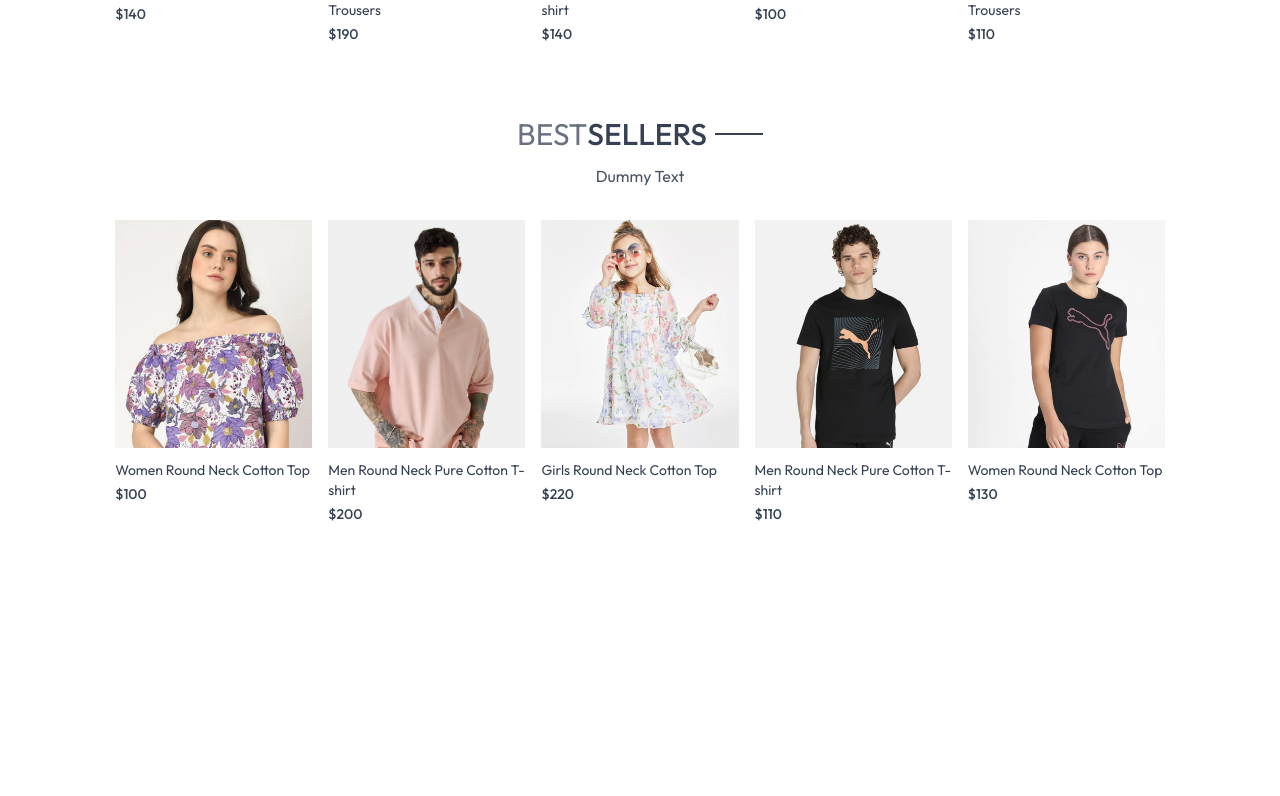
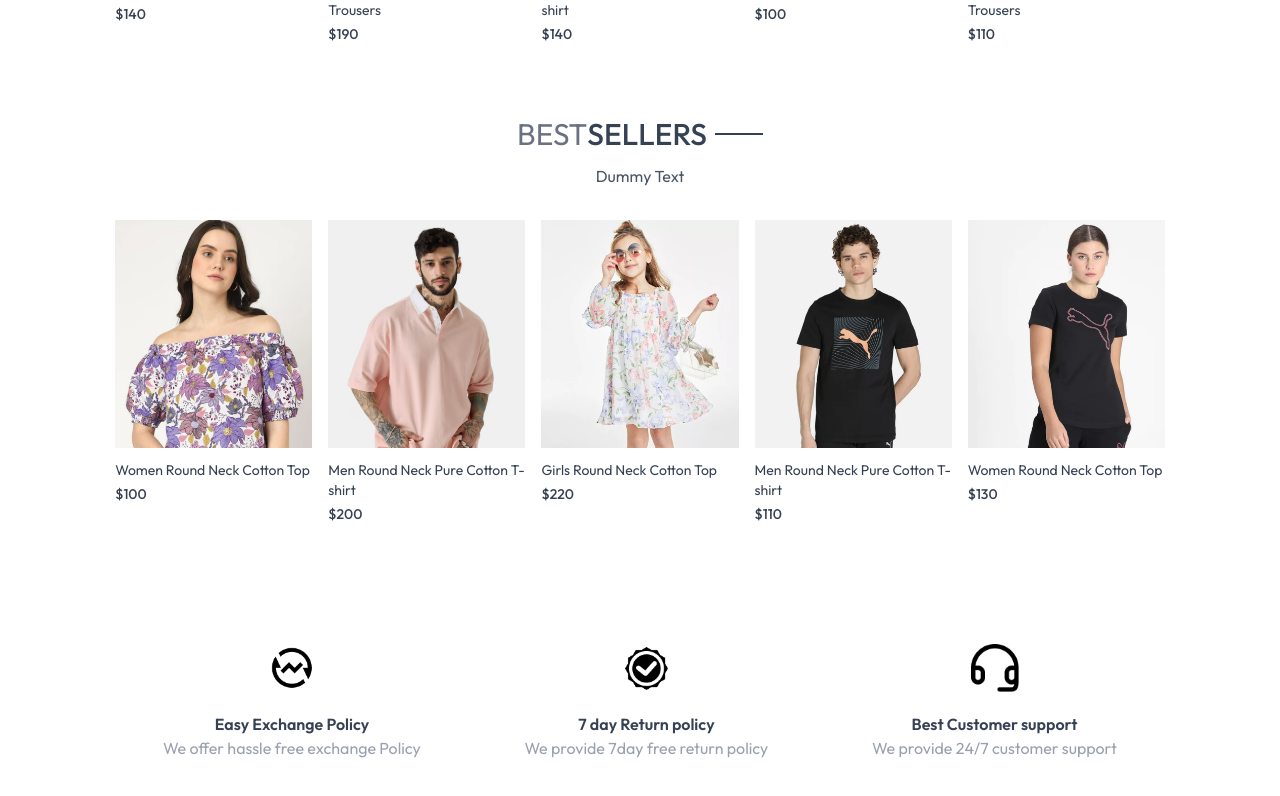
Before and after one commit to satyasootar/Fashion., a React (Vite) app in the folder frontend/: page / in a window 1280 px wide. Shown: the part 1265-2061 px from the top of the page. Before the commit the page ends 1829 px from the top, so only its background shows below. Built offline with nearby package versions, Linux system fonts and the light colour scheme.

Commit message:
add OurPolicy component to display exchange and return policies; update Home page layout

```diff
--- a/frontend/src/components/BestSeller.jsx
+++ b/frontend/src/components/BestSeller.jsx
@@ -17,7 +17,7 @@
         <div className='my-10'>
             <div className='text-center text-3xl py-8' >
                 <Title text1={"BEST"} text2={"SELLERS"} />
-                <p className='w-3/4 m-auto text-xs sm:text-sm md:text-base O text-gray-600' >
+                <p className='w-3/4 m-auto text-xs sm:text-sm md:text-base  text-gray-600' >
                     Dummy Text
                 </p>
             </div>
--- /dev/null
+++ b/frontend/src/components/OurPolicy.jsx
@@ -0,0 +1,26 @@
+import React from 'react'
+import { assets } from '../assets/assets'
+
+const OurPolicy = () => {
+    return (
+        <div className='flex flex-col sm:flex-row justify-around gap-12 sm:gap-2 text-center py-20 text-xs sm:text-sm md:text-base text-gray-700' >
+            <div>
+                <img src={assets.exchange_icon} className='w-12 m-auto mb-5' />
+                <p className='font-semibold'>Easy Exchange Policy</p>
+                <p className='text-gray-400' >We offer hassle free exchange Policy</p>
+            </div>
+            <div>
+                <img src={assets.quality_icon} className='w-12 m-auto mb-5' />
+                <p className='font-semibold'>7 day Return policy</p>
+                <p className='text-gray-400' >We provide 7day free return policy</p>
+            </div>
+            <div>
+                <img src={assets.support_img} className='w-12 m-auto mb-5' />
+                <p className='font-semibold'>Best Customer support</p>
+                <p className='text-gray-400' >We provide 24/7 customer support</p>
+            </div>
+        </div>
+    )
+}
+
+export default OurPolicy
--- a/frontend/src/pages/Home.jsx
+++ b/frontend/src/pages/Home.jsx
@@ -2,6 +2,7 @@
 import Hero from '../components/Hero'
 import LastestCollection from '../components/LastestCollection'
 import { BestSeller } from '../components/BestSeller'
+import OurPolicy from '../components/OurPolicy'
 
 const Home = () => {
     return (
@@ -9,6 +10,7 @@
             <Hero />
             <LastestCollection />
             <BestSeller />
+            <OurPolicy />
         </div>
     )
 }
```
